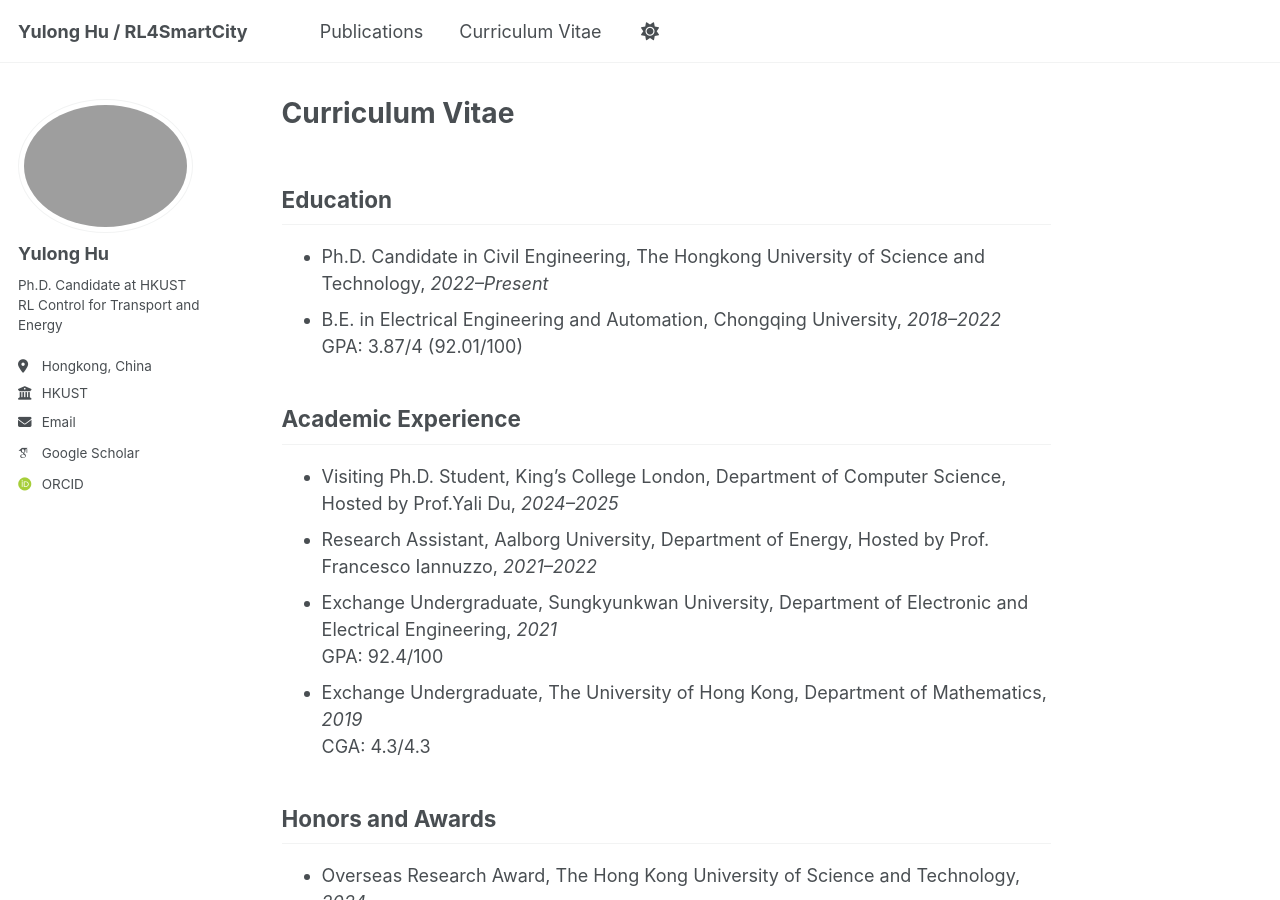
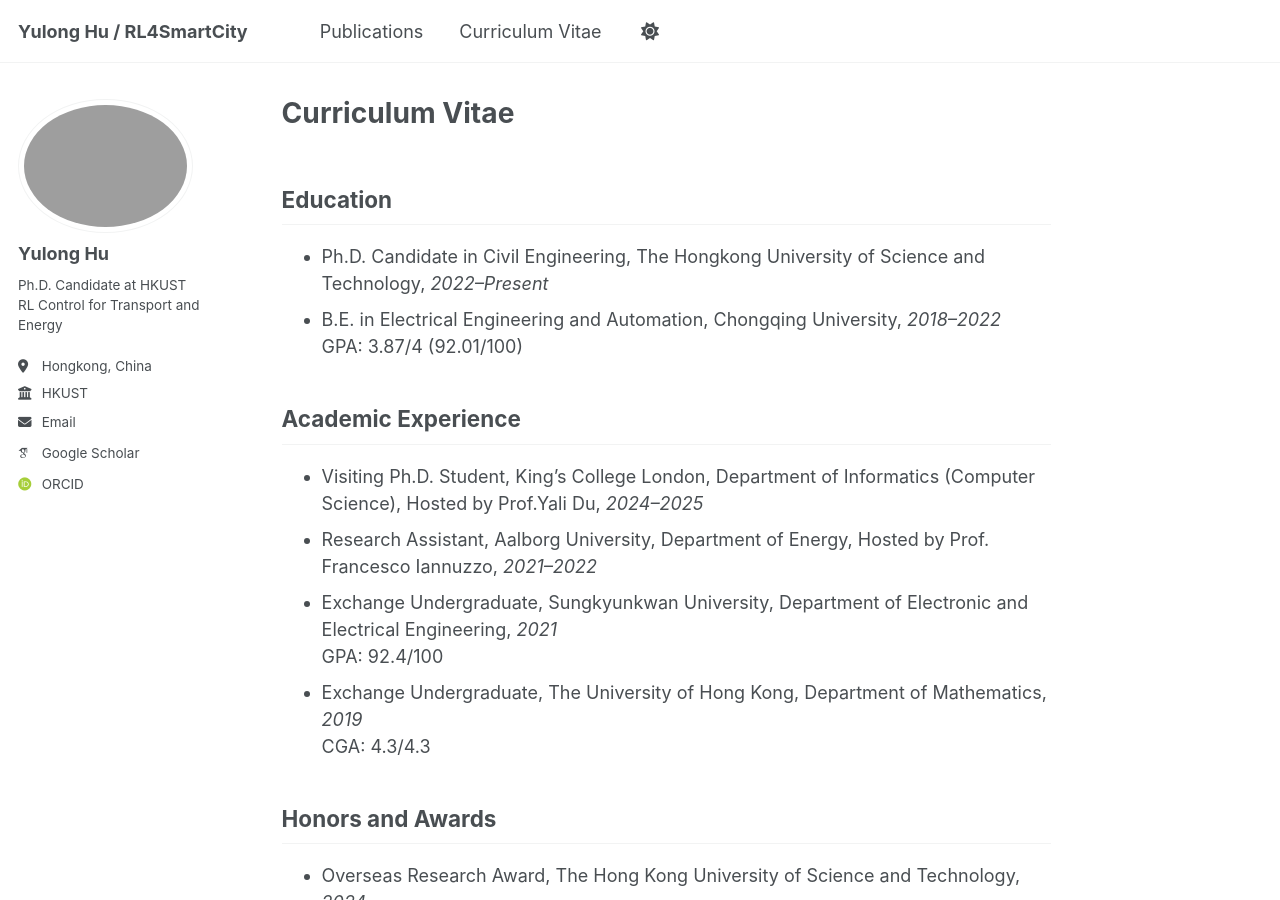
Before and after one commit to yulonghu2000/yulonghu2000.github.io, a Jekyll site: the page built from _pages/cv.md, in a window 1280 px wide and 900 px high. Built offline with Jekyll 4.4.1, drawn with Linux system fonts in a browser that asks for light colours; some web fonts are replaced.

Commit message:
Update cv.md

```diff
--- a/_pages/cv.md
+++ b/_pages/cv.md
@@ -10,7 +10,7 @@ author_profile: true
   GPA: 3.87/4 (92.01/100)
 
 ## Academic Experience
-- Visiting Ph.D. Student, King’s College London, Department of Computer Science, Hosted by Prof.Yali Du, *2024–2025*
+- Visiting Ph.D. Student, King’s College London, Department of Informatics (Computer Science), Hosted by Prof.Yali Du, *2024–2025*
 - Research Assistant, Aalborg University, Department of Energy, Hosted by Prof. Francesco Iannuzzo, *2021–2022*
 - Exchange Undergraduate, Sungkyunkwan University, Department of Electronic and Electrical Engineering, *2021*
   GPA: 92.4/100
```
